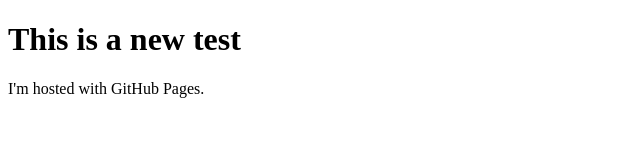
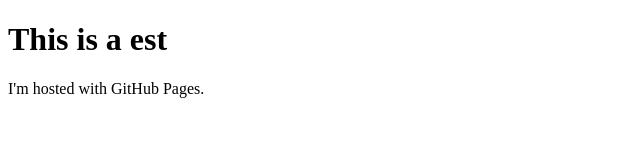
Before and after one commit to Orooz/orooz.github.io, a plain HTML site: page index.html in a window 1280 px wide. Shown: the whole page, without its empty margins (0-640 px from the left). Drawn offline with Linux system fonts and the light colour scheme.

Commit message:
这是一个新的更改

```diff
--- a/index.html
+++ b/index.html
@@ -1,7 +1,7 @@
 <!DOCTYPE html>
 <html>
 <body>
-<h1>This is a new test</h1>
+<h1>This is a est</h1>
 <p>I'm hosted with GitHub Pages.</p>
 </body>
 </html>
```
